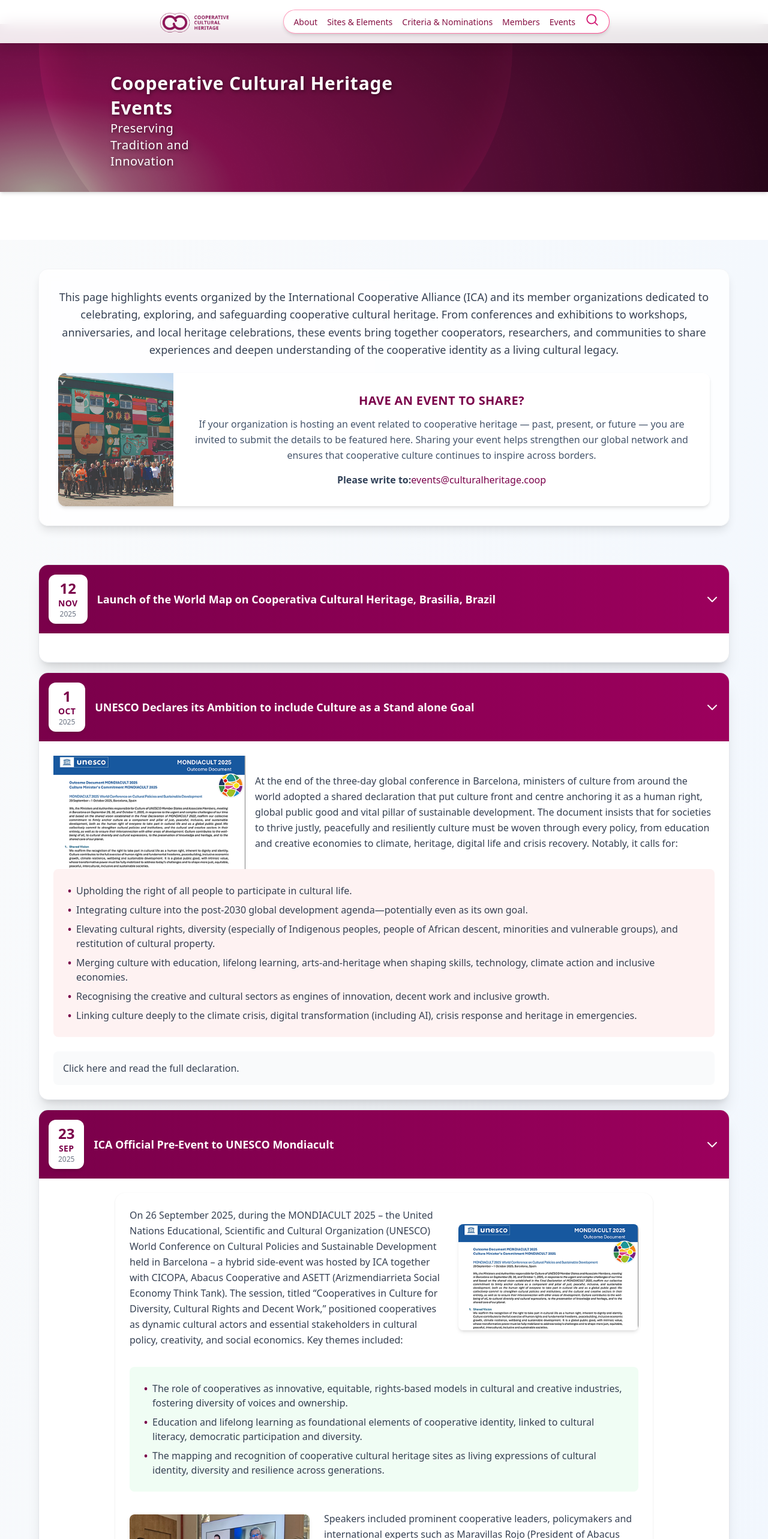
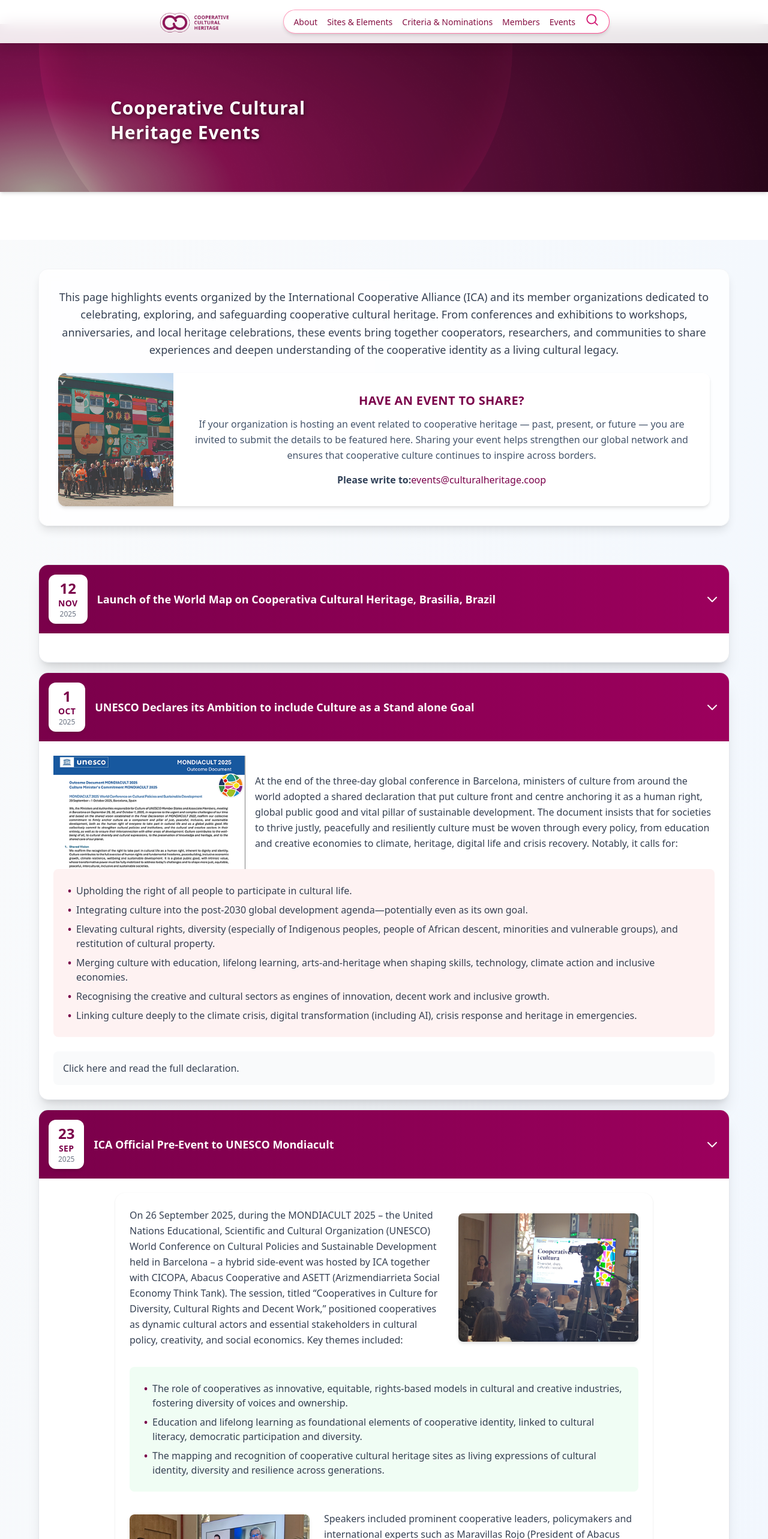
Before and after one commit to prakashchandrajha/world-map-ncdc, an Angular app: page /events in a window 1280 px wide. Shown: the top 2566 px of the page at 60% size. Built offline with nearby package versions, Linux system fonts and the light colour scheme.

Commit message:
fix some css route to tookit kit page

```diff
--- a/src/app/components/events/events.component.html
+++ b/src/app/components/events/events.component.html
@@ -2,7 +2,7 @@
 
 <app-banner
 
-  [titleText]="'Cooperative Cultural Heritage Events'"
+  [titleText]="'Cooperative Cultural <br> Heritage Events'"
 
   ></app-banner>
 <div class="min-h-screen mt-20 bg-gradient-to-br from-gray-50 to-blue-50 py-12 px-4 sm:px-6 lg:px-8 ">
--- a/src/app/components/events/events.component.ts
+++ b/src/app/components/events/events.component.ts
@@ -96,7 +96,7 @@
 
 Key themes included:
   </p>
-    <img src="assets/images/1octeve.png" alt="Description 1" class="w-[300px] h-auto rounded-lg shadow-md">
+    <img src="assets/images/evee.png" alt="Description 1" class="w-[300px] h-auto rounded-lg shadow-md">
 
 </div>
 
@@ -290,7 +290,7 @@
           </p>
 
 
- <div class="bg-gray-50 rounded-lg p-4 text-center hover:bg-gray-100 transition-all duration-300 cursor-pointer">
+ <div class="bg-gray-50 rounded-lg  text-center hover:bg-gray-100 transition-all duration-300 cursor-pointer">
     <a href="https://icaworldcoopcongress.coop/stories/coop-culture-cultural-heritage/" class="text-[#7a004a] font-semibold">Read more</a>
   </div>
 
--- a/src/app/components/home/home.html
+++ b/src/app/components/home/home.html
@@ -259,7 +259,7 @@
 
     <div class="mt-12 flex justify-center">
       <a
-        routerLink="/events"
+        routerLink="/toolkit"
         class="flex items-center justify-center gap-2
                px-5 sm:px-6 md:px-8 py-2.5 sm:py-3
                w-[160px] h-[40.93px]
--- a/src/app/services/sites.service.ts
+++ b/src/app/services/sites.service.ts
@@ -2226,7 +2226,7 @@
   lng: -97.1385,
   country: 'Canada',
   continent: 'North America',
-  type: 'intangible',
+  type: 'tangible',
   content: {
     pageTitle: 'Arctic Co-operatives Limited: A Northern Model of Self-Reliance and Shared Strength',
     pageSubtitle: 'Cooperation Rooted in Tradition',
@@ -2978,7 +2978,7 @@
   lng: 10.0034,
   country: 'Germany',
   continent: 'Europe',
-  type: 'intangible',
+  type: 'tangible',
   content: {
     pageTitle: 'Deutsches Genossenschaftsmuseum (Delitzsch) and Deutsches Raiffeisenmuseum (Flammersfeld), Germany',
     pageSubtitle: 'The Urban Beginning – Schulze-Delitzsch and the Birth of the Modern Cooperative ',
--- a/src/app/shared/banner/banner.ts
+++ b/src/app/shared/banner/banner.ts
@@ -15,5 +15,5 @@
   @Input() titleText: string = 'Cultural<br>Heritage of<br>Cooperativism';
 
   /** Secondary text (optional) */
-  @Input() titleText2: string = 'Preserving<br>Tradition and<br>Innovation';
+  @Input() titleText2: string = '';
 }
```
Also changed, not shown: src/app/components/world-map/world-map.component.html (+5 -4 lines), src/assets/images/evee.png (added).
